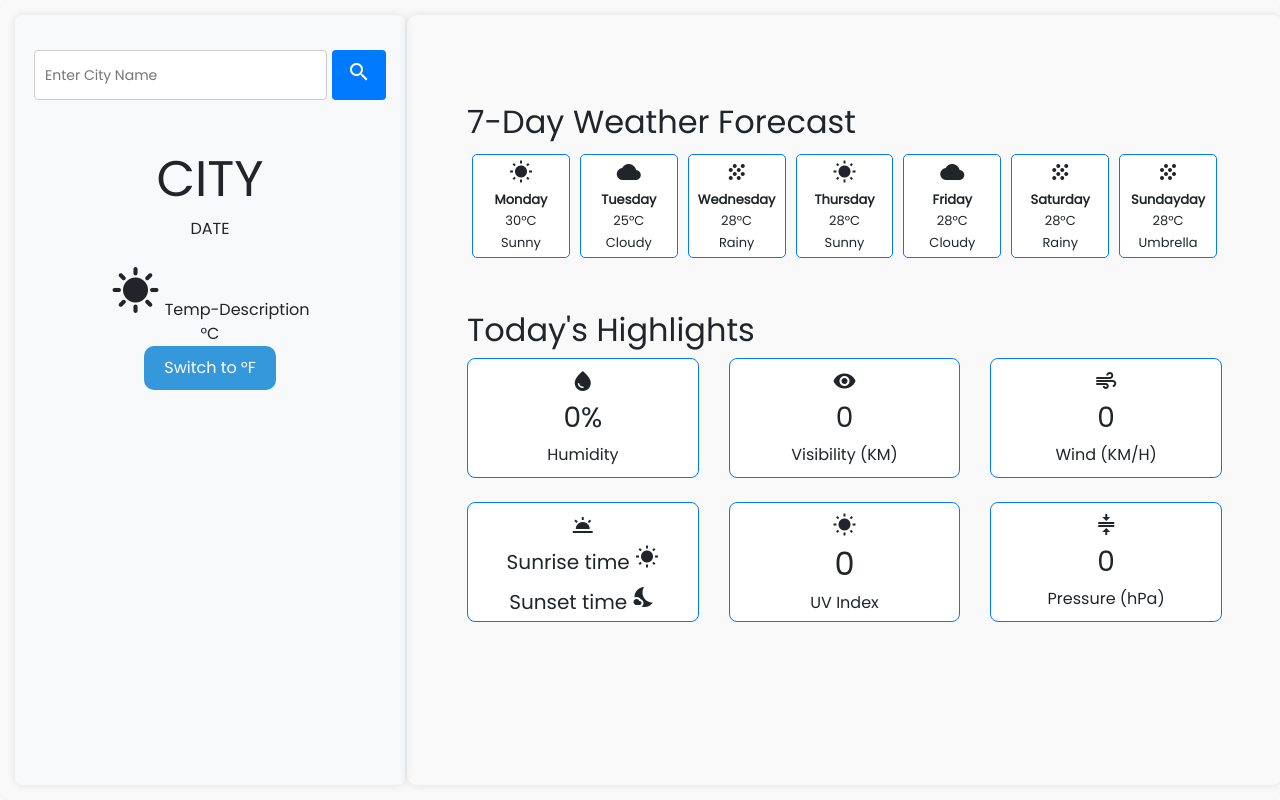
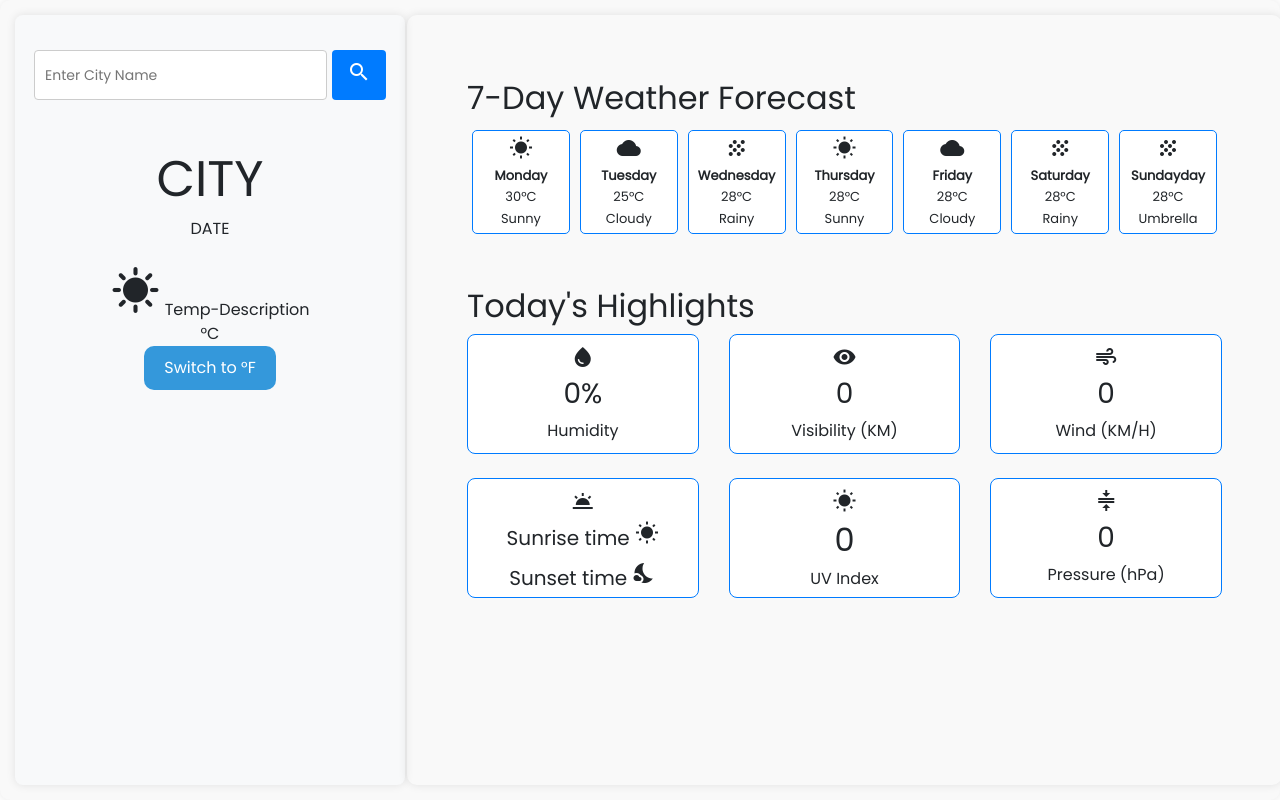
Before and after one commit to shivani-sbg/Weather-App, a plain HTML site: page index.html in a window 1280 px wide. Drawn offline with nearby package versions, Linux system fonts and the light colour scheme.

Commit message:
Update index.html

```diff
--- a/index.html
+++ b/index.html
@@ -70,15 +70,12 @@
                 <img id="city-image" src="" alt="City Image" style="width: 100%; height: 100%; display: none;" />
             </div>
 
+        </div>
+
+        <div class="additional-info" style="padding-left:60px; padding-right: 60px;">
 
 
-
-        </div>
-
-        <div class="additional-info" style="padding-left:60px; padding-right: 60px; padding-bottom: 50px;">
-
-
-            <div class="forecast"><br><br>
+            <div class="forecast"><br>
                 <h2>7-Day Weather Forecast</h2>
                 <div class="forecast-container">
                     <div class="forecast-day">
```
